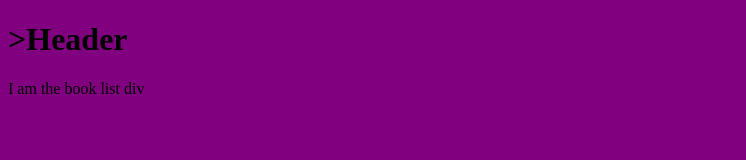
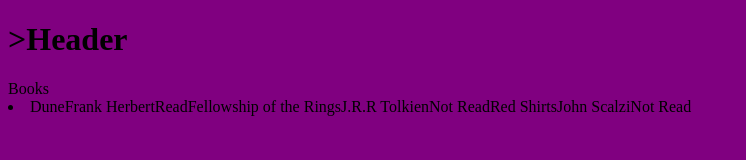
Before and after one commit to Funk3/simple-library, a plain HTML site: page index.html in a window 1280 px wide. Shown: the whole page, without its empty margins (0-746 px from the left). Drawn offline with Linux system fonts and the light colour scheme.

Commit message:
create function to make list of books from array

```diff
--- a/index.html
+++ b/index.html
@@ -12,6 +12,6 @@
       <h1>>Header</h1>
     </header>
     <script src="index.js" defer></script>
-    <div class="bookList">I am the book list div</div>
+    <div class="bookList">Books</div>
   </body>
 </html>
--- a/index.js
+++ b/index.js
@@ -28,25 +28,27 @@ function addBookToLibrary(bookObject) {
   return myLibrary.push(bookObject);
 }
 
-
+const bookList = document.querySelector('.bookList')
+const newElement = document.createElement("li")
 //loop through array
+// add each part of object to an element
+// -create element
+// -push item on to it
+// -
 //push object into document
 //add document to dom
 function displayBook(array) {
   for (let book of array) {
-    console.log("book", book)
+    const title = document.createTextNode(book.title)
+    const author = document.createTextNode(book.author)
+    const status = document.createTextNode(book.status)
 
+    newElement.appendChild(title)
+    newElement.appendChild(author)
+    newElement.appendChild(status)
+    bookList.appendChild(newElement)
   }
 }
 
 
-function test(test) {
-  const bookList = document.querySelector('#bookList')
-  const newElement = document.createElement("li")
-  const text = document.createTextNode(test)
-  newElement.appendChild(text)
-  bookList.appendChild(newElement)
-}
-
-test("hi!")
 displayBook(myLibrary)
```
